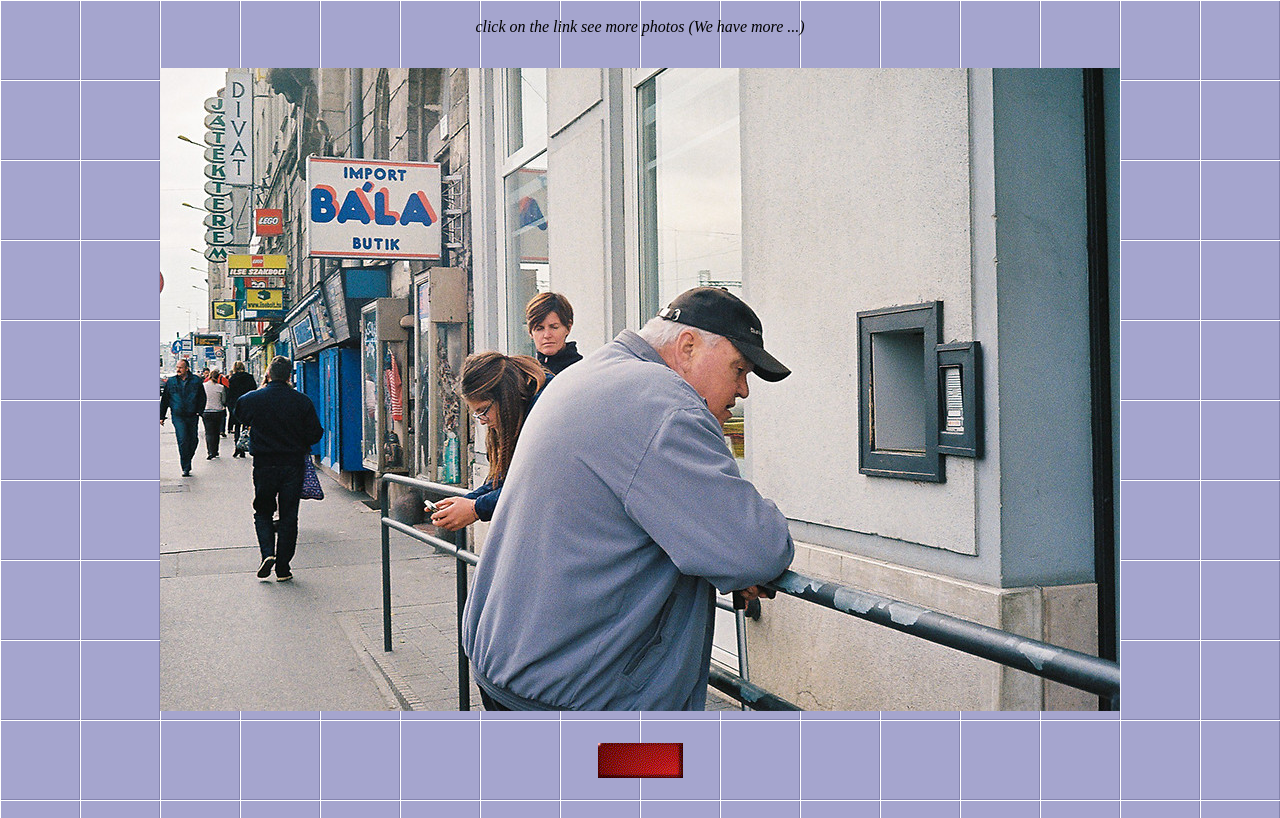
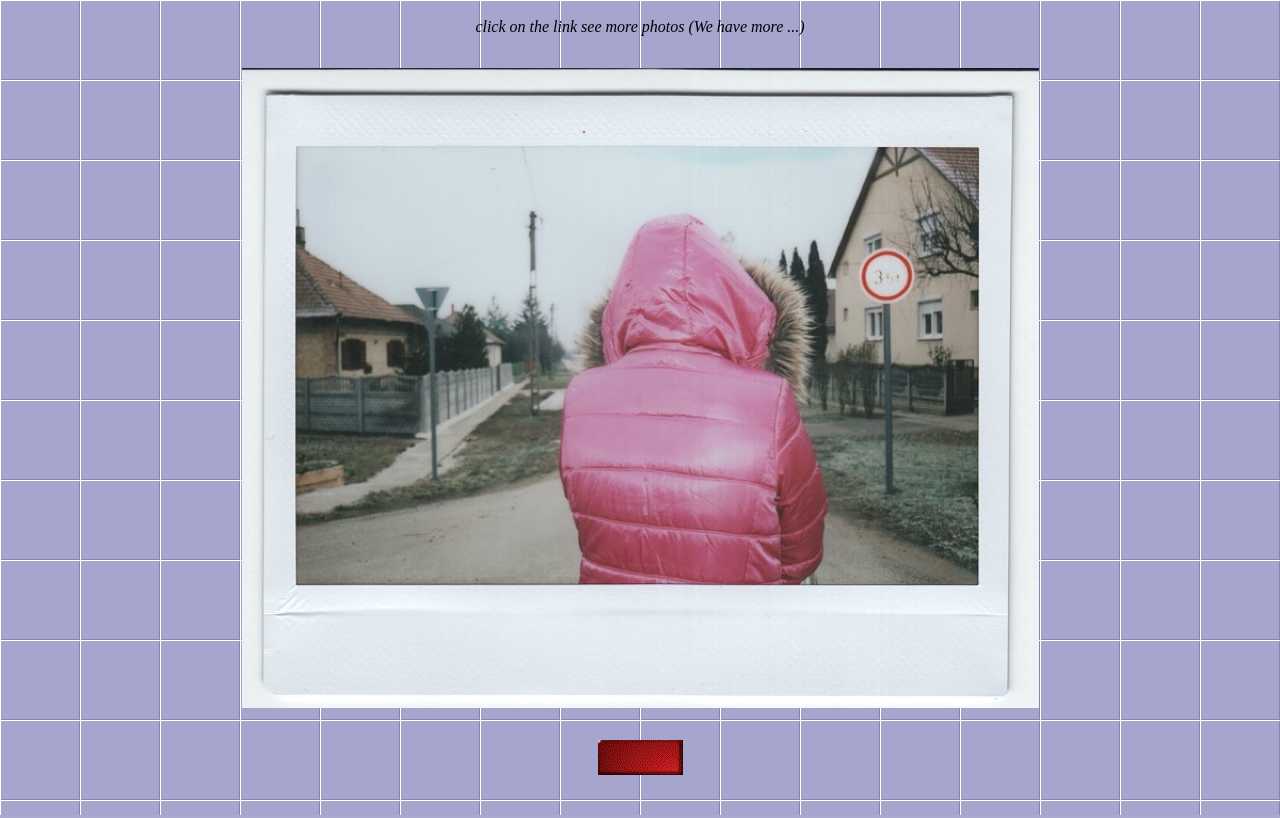
Before and after one commit to dominikpegler/norma-says-hello, a plain HTML site: page index.html in a window 1280 px wide. Shown: the part 80-898 px from the top of the page. Drawn offline with Linux system fonts and the light colour scheme.

Commit message:
picture change

```diff
--- a/index.html
+++ b/index.html
@@ -8,7 +8,7 @@
     <div style="height:2em"></div>
     <i>click on the link see more photos (We have more ...)</i>
     <div style="height:2em"></div>
-    <img src="img/norma_001.jpg" />
+    <img src="img/norma_004.jpg" />
     <div style="height:2em"></div>
     <img src="img/checkitout.gif"/>
     <div style="height:2em"></div>
```
